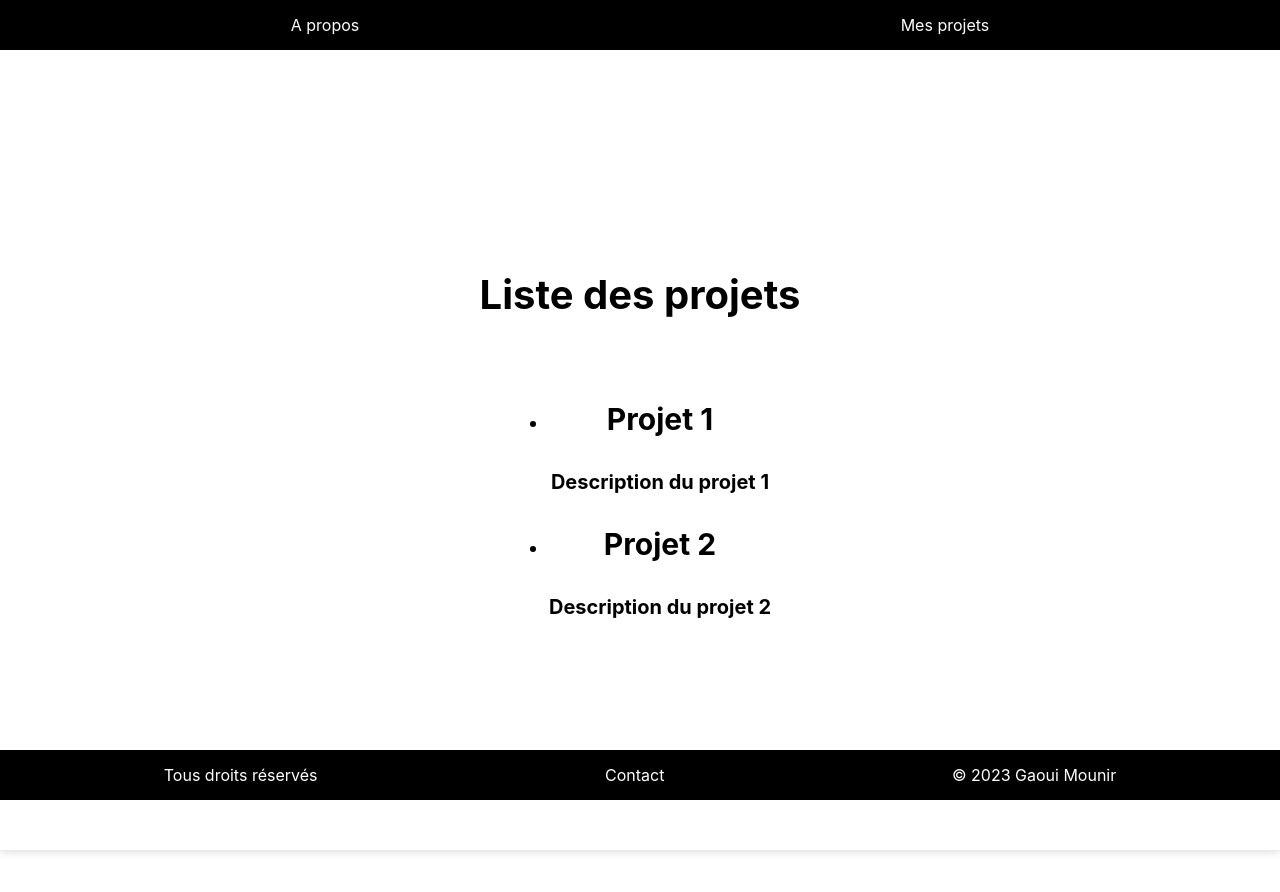
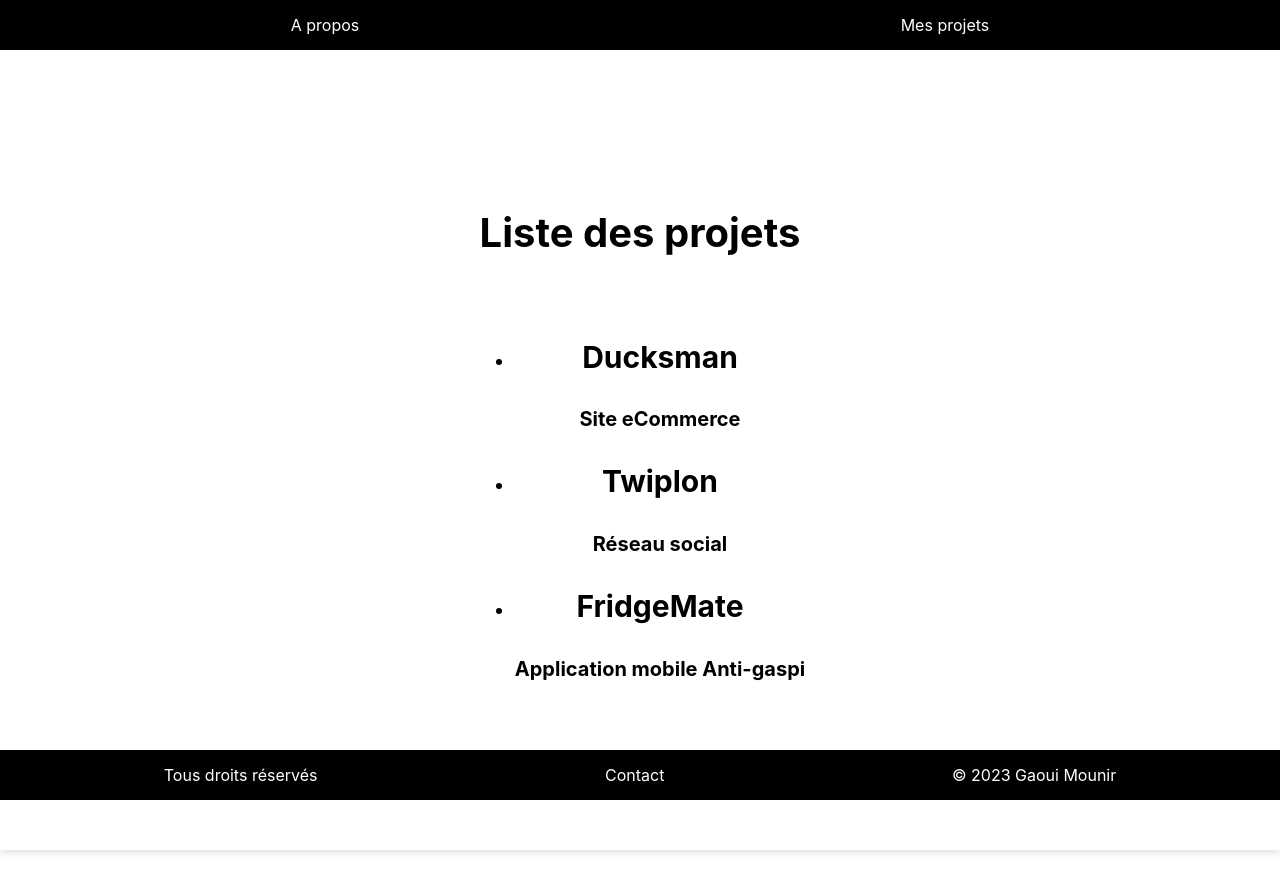
Before and after one commit to gaouimounir/Portfolio, a React (Create React App) app: page /1 in a window 1280 px wide. Shown: the top 892 px of the page. Built offline with nearby package versions, Linux system fonts and the light colour scheme.

Commit message:
mise a jour des projets

```diff
--- a/src/components/Projets.js
+++ b/src/components/Projets.js
@@ -3,8 +3,13 @@ import "../styles/projets.css";
 
 function Projects() {
   const [projects] = useState([
-    { id: 1, title: "Projet 1", description: "Description du projet 1" },
-    { id: 2, title: "Projet 2", description: "Description du projet 2" },
+    { id: 1, title: "Ducksman", description: "Site eCommerce" },
+    { id: 2, title: "Twiplon", description: "Réseau social" },
+    {
+      id: 3,
+      title: "FridgeMate",
+      description: "Application mobile Anti-gaspi",
+    },
   ]);
 
   return (
```
